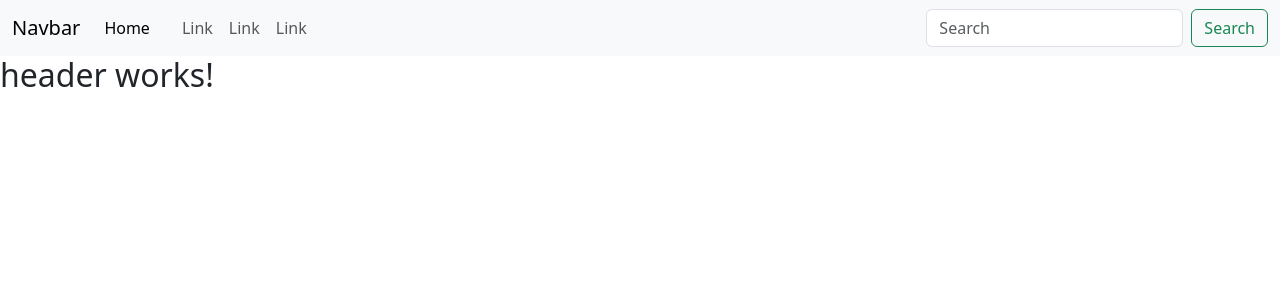
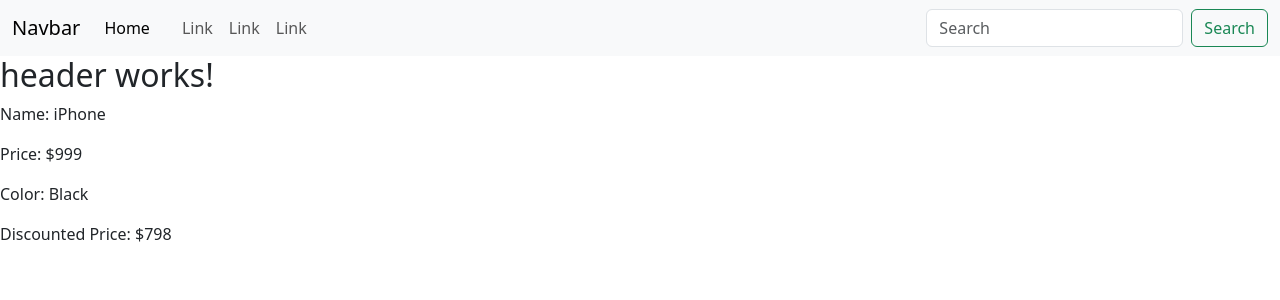
Before and after one commit to LucaPertosa/angular-component-test, an Angular app: page / in a window 1280 px wide. Shown: the top 300 px of the page. Built offline with nearby package versions, Linux system fonts and the light colour scheme.

Commit message:
adding static html content

```diff
--- a/src/app/Container/container.component.html
+++ b/src/app/Container/container.component.html
@@ -1,2 +1,3 @@
 <app-nav></app-nav>
 <app-header></app-header>
+<product-list></product-list>
--- a/src/app/product-list/product-list.component.html
+++ b/src/app/product-list/product-list.component.html
@@ -1 +1,4 @@
-<p>product-list works!</p>
+<p>Name: iPhone</p>
+<p>Price: $999</p>
+<p>Color: Black</p>
+<p>Discounted Price: $798</p>
```
